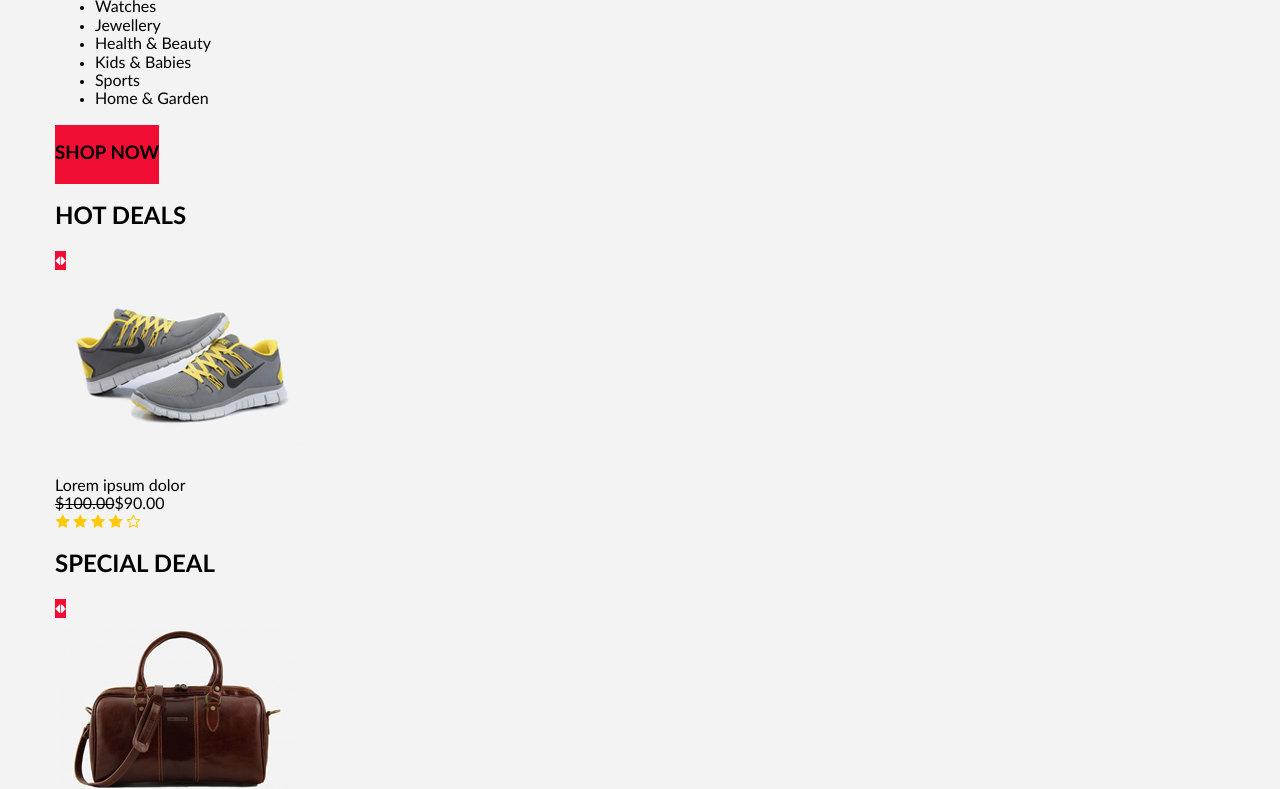
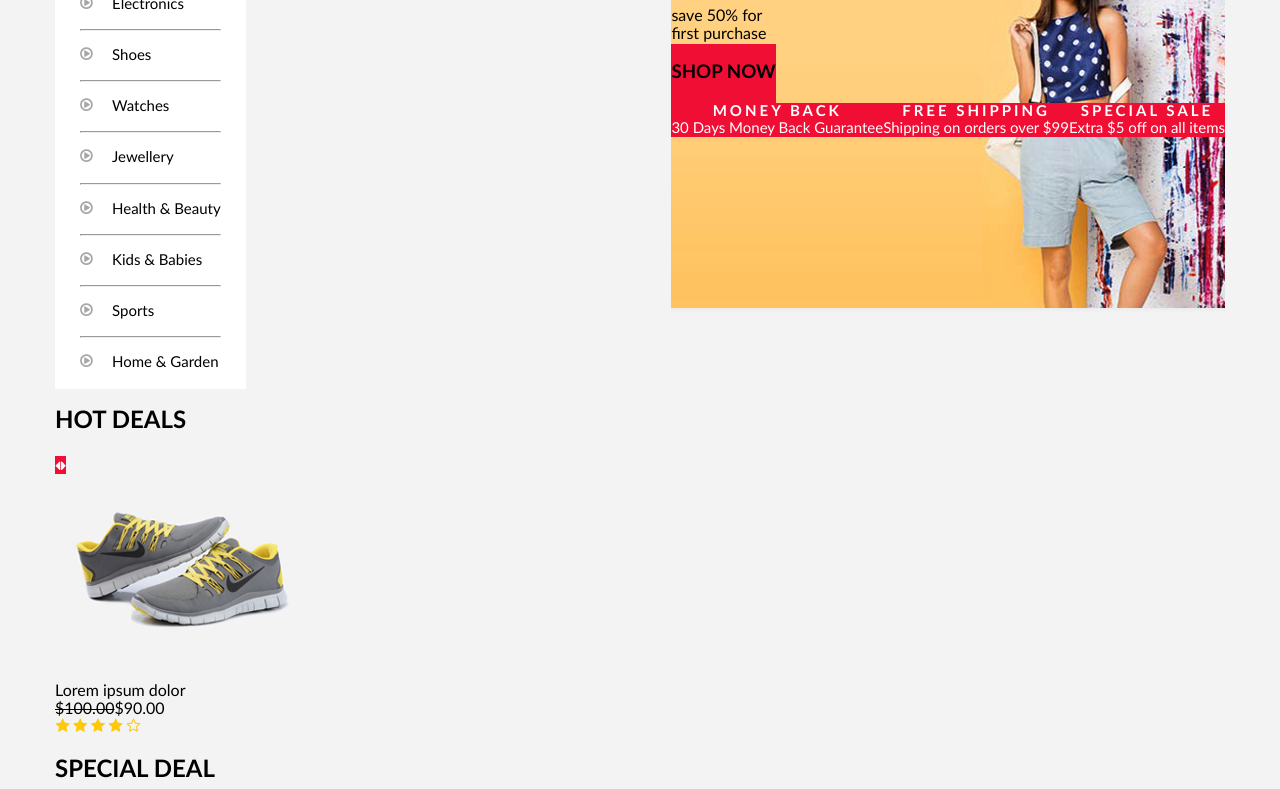
Before and after one commit to Korsakov-ua-dn/Market-Supply, a plain HTML site: page index.html in a window 1280 px wide. Shown: the part 240-1029 px from the top of the page. Drawn offline with Linux system fonts and the light colour scheme; files whose address does not match are found by name.

Commit message:
start block main

```diff
--- a/css/style.css
+++ b/css/style.css
@@ -239,3 +239,57 @@ body {
 .nav__item:not(:last-child) {
     margin-right: 44px;
 }
+
+/* ---MAIN--- */
+.main-container {
+    display: flex;
+    justify-content: space-between;
+}
+
+.menu {
+    padding: 17px 25px;
+    font-size: 15px;
+    background-color: var(--light);
+}
+
+.menu__item::before {
+    content: url("../img/Main/li-before.png");
+    margin-right: 19px;
+}
+
+.menu__item:not(:last-child) {
+    margin-bottom: 16px;
+}
+/* .menu__item:not(:first-child) {
+    margin-top: 19px;
+} */
+.menu__line {
+    margin-bottom: 16px;
+}
+
+.banner {
+    background-image: url("../img/Main/main-bg.png");
+    background-position: top;
+    background-repeat: no-repeat;
+}
+
+.banner__footer {
+    display: flex;
+    align-items: center;
+    justify-content: space-around;
+    font-size: 15px;
+    color: var(--light);
+    background-color: var(--accent-color);
+}
+
+.banner__footer .post {
+    display: flex;
+    align-items: center;
+    flex-direction: column;
+    justify-content: center;
+}
+.banner__footer .post .title {
+    font-weight: bold;
+    text-transform: uppercase;
+    letter-spacing: 3px;
+}
--- a/index.html
+++ b/index.html
@@ -61,25 +61,42 @@
     </div><!-- navbar -->
 
     <div class="main">
-        <div class="container">
-            <ul class="menu">
-                <li class="menu__item"><a href="#" class="menu__link">Clothing</a></li>
-                <li class="menu__item"><a href="#" class="menu__link">Electronics</a></li>
-                <li class="menu__item"><a href="#" class="menu__link">Shoes</a></li>
-                <li class="menu__item"><a href="#" class="menu__link">Watches</a></li>
-                <li class="menu__item"><a href="#" class="menu__link">Jewellery</a></li>
-                <li class="menu__item"><a href="#" class="menu__link">Health & Beauty</a></li>
-                <li class="menu__item"><a href="#" class="menu__link">Kids & Babies</a></li>
-                <li class="menu__item"><a href="#" class="menu__link">Sports</a></li>
+        <div class="container main-container">
+            <ul class="menu list-reset">
+                <li class="menu__item"><a href="#" class="menu__link">Clothing</a></li><hr class="menu__line">
+                <li class="menu__item"><a href="#" class="menu__link">Electronics</a></li><hr class="menu__line">
+                <li class="menu__item"><a href="#" class="menu__link">Shoes</a></li><hr class="menu__line">
+                <li class="menu__item"><a href="#" class="menu__link">Watches</a></li><hr class="menu__line">
+                <li class="menu__item"><a href="#" class="menu__link">Jewellery</a></li><hr class="menu__line">
+                <li class="menu__item"><a href="#" class="menu__link">Health & Beauty</a></li><hr class="menu__line">
+                <li class="menu__item"><a href="#" class="menu__link">Kids & Babies</a></li><hr class="menu__line">
+                <li class="menu__item"><a href="#" class="menu__link">Sports</a></li><hr class="menu__line">
                 <li class="menu__item"><a href="#" class="menu__link">Home & Garden</a></li>
             </ul>
 
             <div class="banner">
-                <div class="banner__title"></div>
+                <div class="banner__offer">
+                    <h1 class="baner__title">collection 2016</h1>
+                    <p class="banner__descr1">save 50% for</p>
+                    <p class="banner__descr2">first purchase</p>
+                </div>
                 <button class="baner__btn">
                     <h3 class="title">SHOP NOW</h3>
                 </button>
-                <div class="banner__footer"></div>
+                <div class="banner__footer">
+                    <div class="post">
+                        <p class="title">money back</p>
+                        <p class="subtitle">30 Days Money Back Guarantee</p>
+                    </div>
+                    <div class="post">
+                        <p class="title">free shipping</p>
+                        <p class="subtitle">Shipping on orders over $99</p>
+                    </div>
+                    <div class="post">
+                        <p class="title">Special Sale</p>
+                        <p class="subtitle">Extra $5 off on all items</p>
+                    </div>
+                </div>
             </div>
         </div>
     </div><!-- main -->
```
Also changed, not shown: img/Main/li-before.png (added), img/Main/main-bg.png (added).
